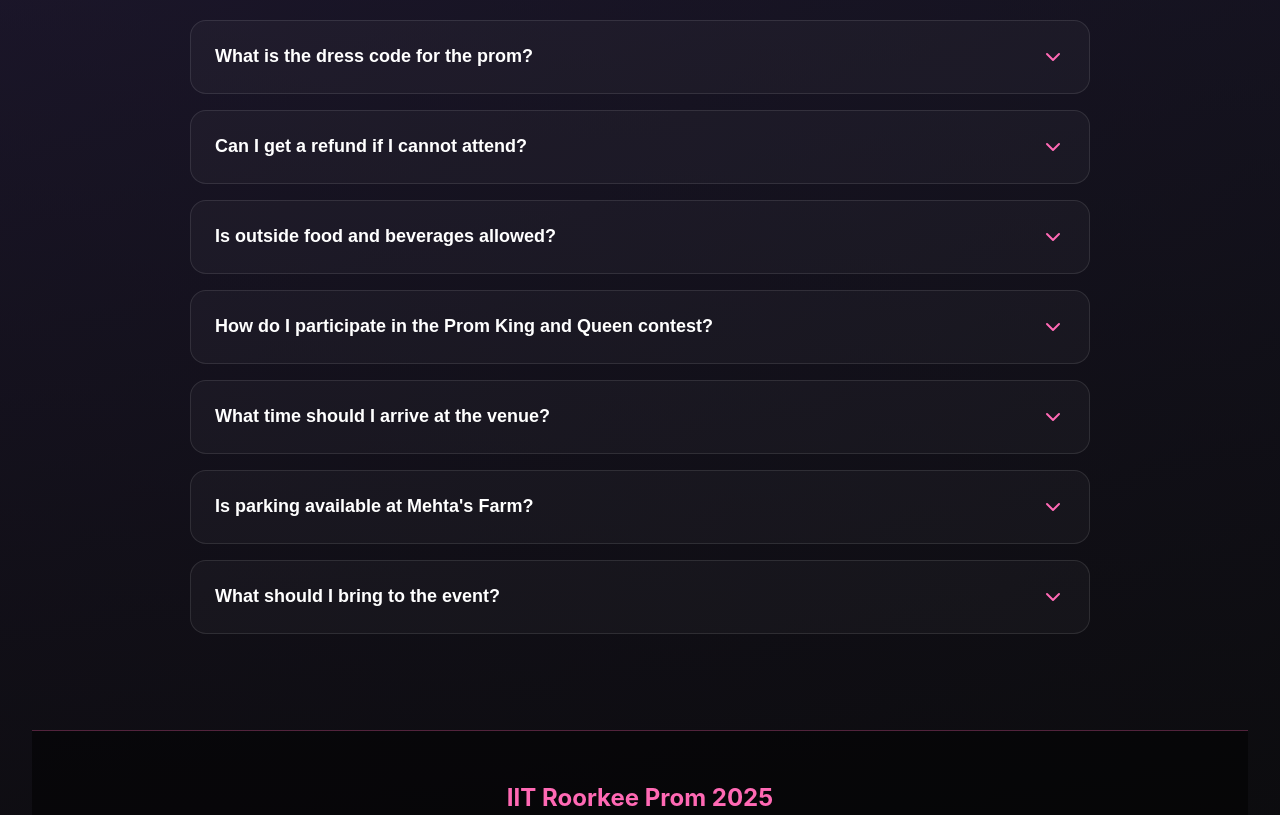
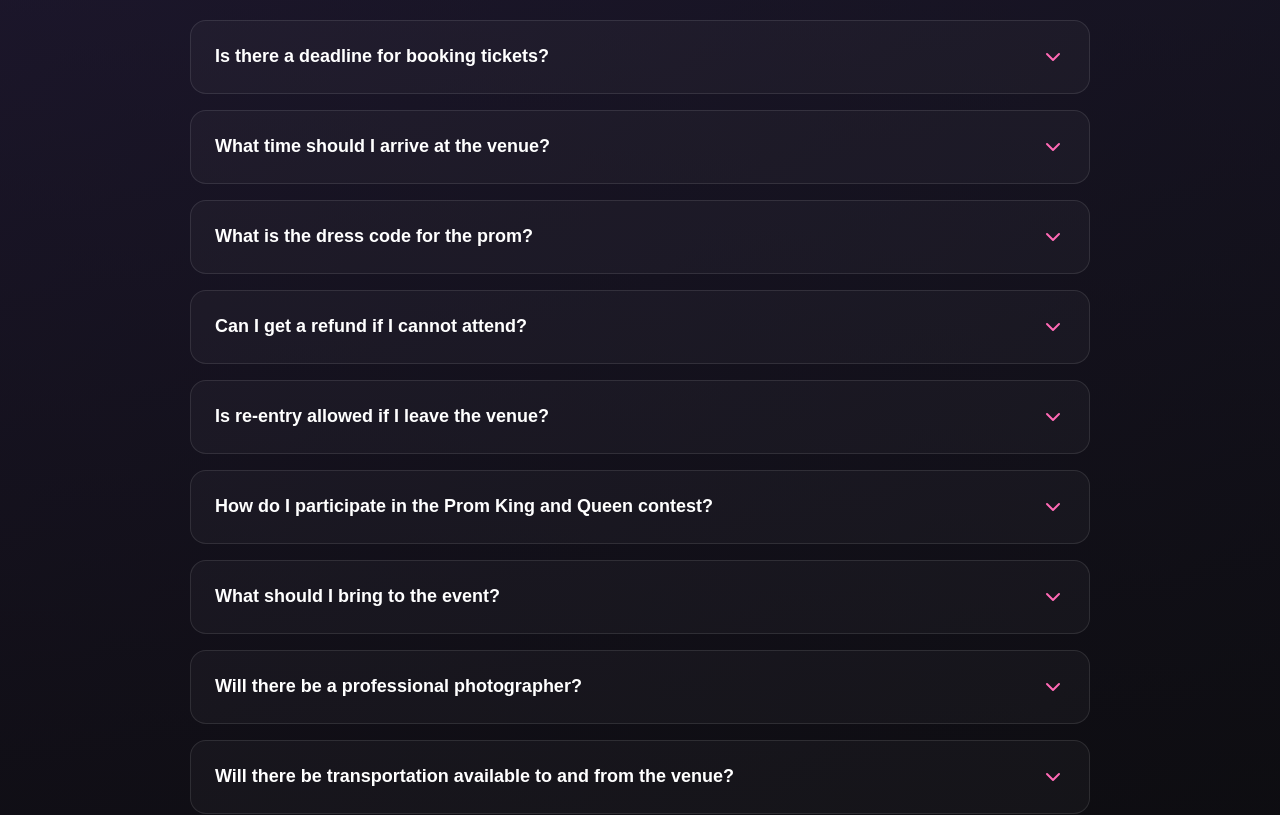
Before and after one commit to Architrb1795/prom, a React (Vite) app: page / in a window 1280 px wide. Shown: the part 4000-4815 px from the top of the page. Built offline with nearby package versions, Linux system fonts and the light colour scheme; the HTML template or start-up script is replaced by a standard one.

Commit message:
Updated FAQ.jsx

```diff
--- a/src/components/FAQ.jsx
+++ b/src/components/FAQ.jsx
@@ -5,6 +5,14 @@ const FAQ = () => {
   const [openIndex, setOpenIndex] = useState(null);
 
   const faqs = [
+    {
+      question: 'Is there a deadline for booking tickets?',
+      answer: 'While there is no strict deadline, tickets are limited and are being sold on a first-come, first-served basis. We expect the slots to fill up very quickly, so we highly recommend you book your tickets as soon as possible to avoid disappointment.'
+    },
+    {
+      question: 'What time should I arrive at the venue?',
+      answer: 'Gates open at 5:30 PM. We recommend arriving by 6:00 PM to complete registration and settle in before the main event begins.'
+    },
     {
       question: 'What is the dress code for the prom?',
       answer: 'The dress code is formal. Gentlemen are expected to wear suits or formal ethnic wear, while ladies should wear gowns, cocktail dresses, or formal ethnic attire.'
@@ -14,24 +22,24 @@ const FAQ = () => {
       answer: 'Tickets are non-refundable. However, you can transfer your ticket to another IIT Roorkee student by contacting the organizing team at least 3 days before the event.'
     },
     {
-      question: 'Is outside food and beverages allowed?',
-      answer: 'No, outside food and beverages are not permitted. A premium dining experience with multiple cuisines will be provided as part of your ticket.'
+      question: 'Is re-entry allowed if I leave the venue?',
+      answer: 'No, re-entry will not be permitted. For the safety and security of all our guests, we will be enforcing a strict no re-entry policy. Please make sure you have everything you need with you before you enter the venue.'
     },
     {
       question: 'How do I participate in the Prom King and Queen contest?',
       answer: 'All attendees are automatically eligible for the Prom King and Queen contest. Winners will be selected through a combination of audience voting and judges\' decision during the event.'
     },
     {
-      question: 'What time should I arrive at the venue?',
-      answer: 'Gates open at 5:30 PM. We recommend arriving by 6:00 PM to complete registration and settle in before the main event begins.'
+      question: 'What should I bring to the event?',
+      answer: 'Please bring a valid college ID card for entry verification. Also carry your booking confirmation (digital or printed) and any personal essentials you might need.'
     },
     {
-      question: 'Is parking available at Mehta\'s Farm?',
-      answer: 'Yes, ample parking space is available at the venue. However, we encourage carpooling or using shared transportation for convenience.'
+      question: 'Will there be a professional photographer?',
+      answer: 'We will not have a dedicated event photographer. However, we have set up a special photo booth/photo corner with great lighting and fun props for you to capture all your memorable moments with your friends. Don\'t forget to bring your phones to click amazing pictures!'
     },
     {
-      question: 'What should I bring to the event?',
-      answer: 'Please bring a valid college ID card for entry verification. Also carry your booking confirmation (digital or printed) and any personal essentials you might need.'
+      question: 'Will there be transportation available to and from the venue?',
+      answer: 'Yes, we have made arrangements for your convenience. While you will need to arrange your own transport to the prom, we will have autos available late at night to ensure everyone has a safe and reliable way to get back to campus after the event concludes.'
     }
   ];
 
```
